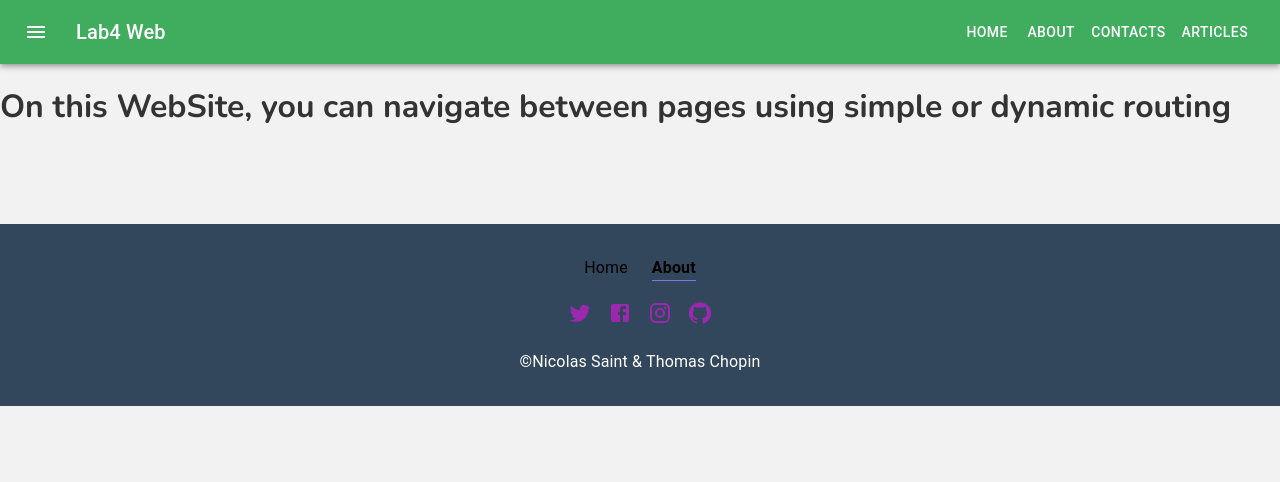
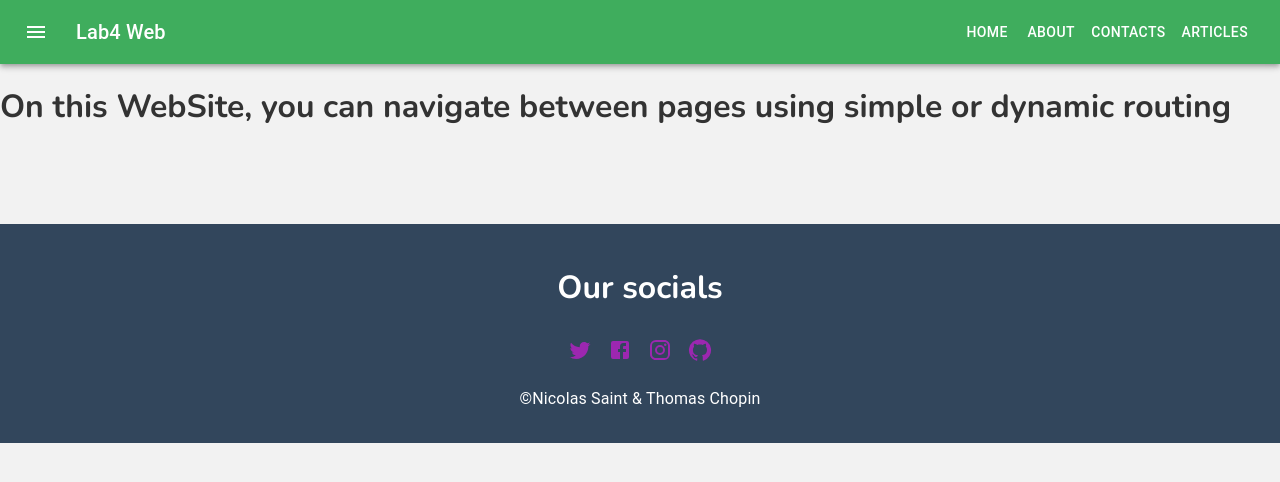
Before and after one commit to Nicolassaint/ece-webapp-saint-chopin, a Next.js app in the folder lab4/: page /about in a window 1280 px wide. Shown: the top 482 px of the page. Built offline with nearby package versions, Linux system fonts and the light colour scheme.

Commit message:
fix: fix a bug to deploy on vercel

```diff
--- a/lab4/components/Links.js
+++ /dev/null
@@ -1,77 +0,0 @@
-import React from "react";
-import PropTypes from "prop-types";
-import clsx from "clsx";
-import { useRouter } from "next/router";
-import NextLink from "next/link";
-import MuiLink from "@material-ui/core/Link";
-
-const NextComposed = React.forwardRef(function NextComposed(props, ref) {
-  const { as, href, ...other } = props;
-
-  return (
-    <NextLink href={href} as={as}>
-      <a ref={ref} {...other} />
-    </NextLink>
-  );
-});
-
-NextComposed.propTypes = {
-  as: PropTypes.oneOfType([PropTypes.string, PropTypes.object]),
-  href: PropTypes.oneOfType([PropTypes.string, PropTypes.object]),
-  prefetch: PropTypes.bool,
-};
-
-
-function Link(props) {
-  const {
-    href,
-    activeClassName = "active",
-    className: classNameProps,
-    innerRef,
-    naked,
-    ...other
-  } = props;
-
-  const router = useRouter();
-  const pathname = typeof href === "string" ? href : href.pathname;
-  const className = clsx(classNameProps, {
-    [activeClassName]: router.pathname === pathname && activeClassName,
-  });
-
-  if (naked) {
-    return (
-      <NextComposed
-        className={className}
-        ref={innerRef}
-        href={href}
-        {...other}
-      />
-    );
-  }
-
-  return (
-    <MuiLink
-      component={NextComposed}
-      className={className}
-      ref={innerRef}
-      href={href}
-      {...other}
-      style={{ textDecoration: "none" }}
-    />
-  );
-}
-
-Link.propTypes = {
-  activeClassName: PropTypes.string,
-  as: PropTypes.oneOfType([PropTypes.string, PropTypes.object]),
-  className: PropTypes.string,
-  href: PropTypes.oneOfType([PropTypes.string, PropTypes.object]),
-  innerRef: PropTypes.oneOfType([PropTypes.func, PropTypes.object]),
-  naked: PropTypes.bool,
-  onClick: PropTypes.func,
-  prefetch: PropTypes.bool,
-};
-
-export default React.forwardRef((props, ref) => (
-  <Link {...props} innerRef={ref} />
-));
--- a/lab4/components/Social.js
+++ b/lab4/components/Social.js
@@ -15,8 +15,8 @@ const socialMedia = {
 
 const useStyles = makeStyles((theme) => ({
   snsIcon: {
-    width: "30px",
-    height: "30px",
+    width: "40px",
+    height: "40px",
 
     "&:hover": {
       color: theme.palette.info.main,
--- a/lab4/components/layout/footer.js
+++ b/lab4/components/layout/footer.js
@@ -1,4 +1,3 @@
-import Link from "../Links";
 import { useRouter } from "next/router";
 import { Grid, Typography } from "@material-ui/core";
 import { Box } from "@mui/material";
@@ -11,7 +10,6 @@ const path = [
 ];
 
 const Footer = () => {
-  //const classes = useStyles();
   const router = useRouter();
   return (
     <Box
@@ -25,31 +23,18 @@ const Footer = () => {
       }}
     >
       <Grid container spacing={3} justify="center">
-        {path.map(({ name, link }) => (
-          <Grid item key={link}>
-            <Link href={link}>
+
               <Box
                 sx={{
-                  fontSize: "1.25em",
-                  color: "black",
+                  fontSize: "1em",
+                  color: "white",
                   "&:hover": {
                     color: "#3fad5d",
                   },
                 }}
               >
-                <Typography
-                  style={{
-                    fontWeight: router.pathname === link && "bold",
-                    borderBottom:
-                      router.pathname === link && "1px solid #757ce8",
-                  }}
-                >
-                  {name}
-                </Typography>
-              </Box>
-            </Link>
-          </Grid>
-        ))}
+          <h1>Our socials</h1>
+                </Box>
       </Grid>
       <Grid container direction="column" style={{ margin: "1.2em 0" }}>
         <Social />
--- a/lab4/pages/about.js
+++ b/lab4/pages/about.js
@@ -3,6 +3,8 @@ import React from 'react'
 const about = () => {
   return (
     <h1>On this WebSite, you can navigate between pages using simple or dynamic routing</h1>
+
+
   );
 };
 
--- a/lab4/pages/contacts.js
+++ b/lab4/pages/contacts.js
@@ -10,7 +10,7 @@ const contacts = () => {
     <Box sx={{
       marginTop: "6.5px",
     }}>
-      <Grid item container justify="center">
+      <Grid item container justifyContent="center">
         <Grid xs={5}>
           <h1>Contact 1</h1>
           <h2>Nicolas Saint</h2>
--- a/lab4/styles/globals.css
+++ b/lab4/styles/globals.css
@@ -3,8 +3,6 @@
 body {
   padding: 0;
   margin: 0;
-  font-family: -apple-system, BlinkMacSystemFont, Segoe UI, Roboto, Oxygen,
-    Ubuntu, Cantarell, Fira Sans, Droid Sans, Helvetica Neue, sans-serif;
   background: #f2f2f2;
   color: #333;
   font-family: "Nunito";
```
